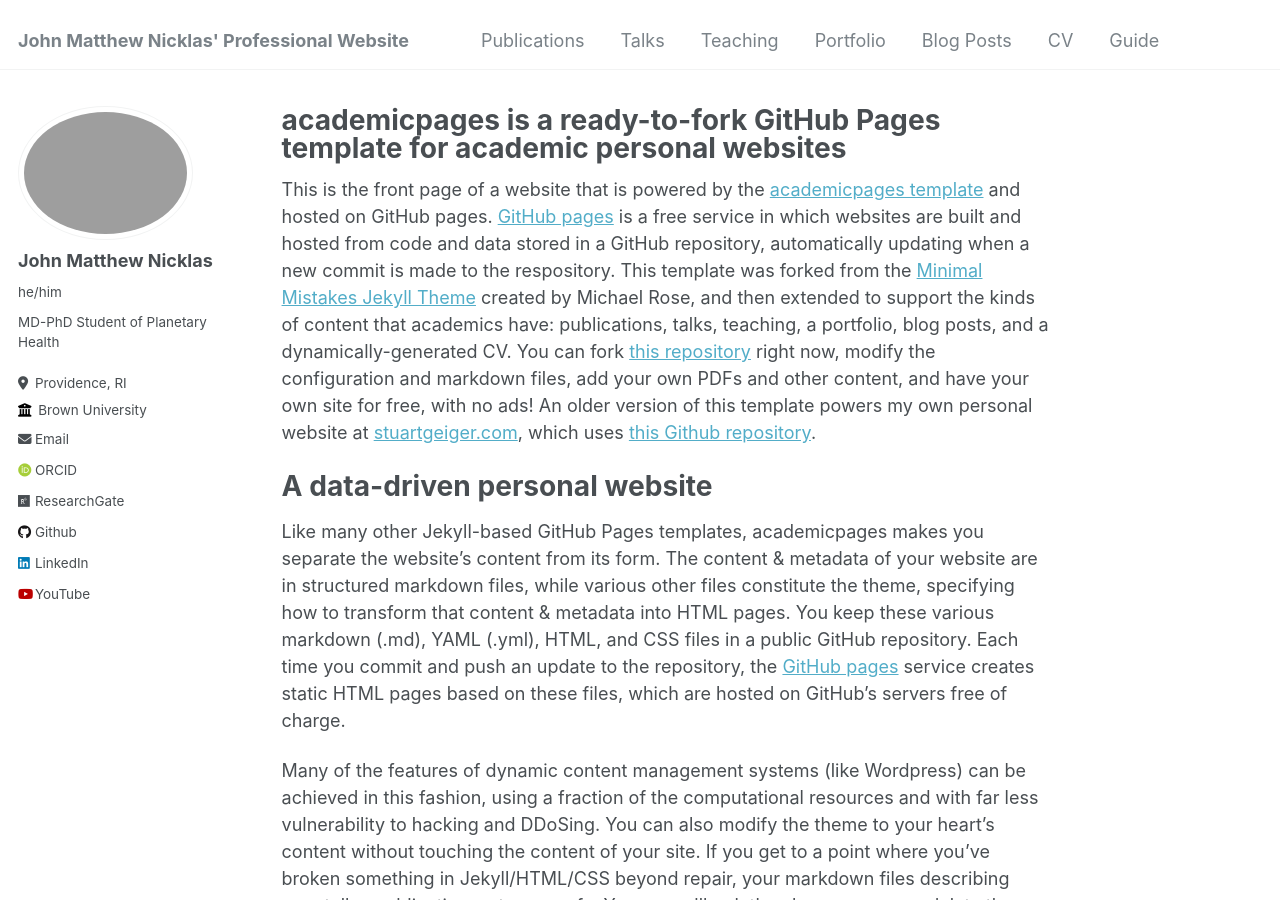
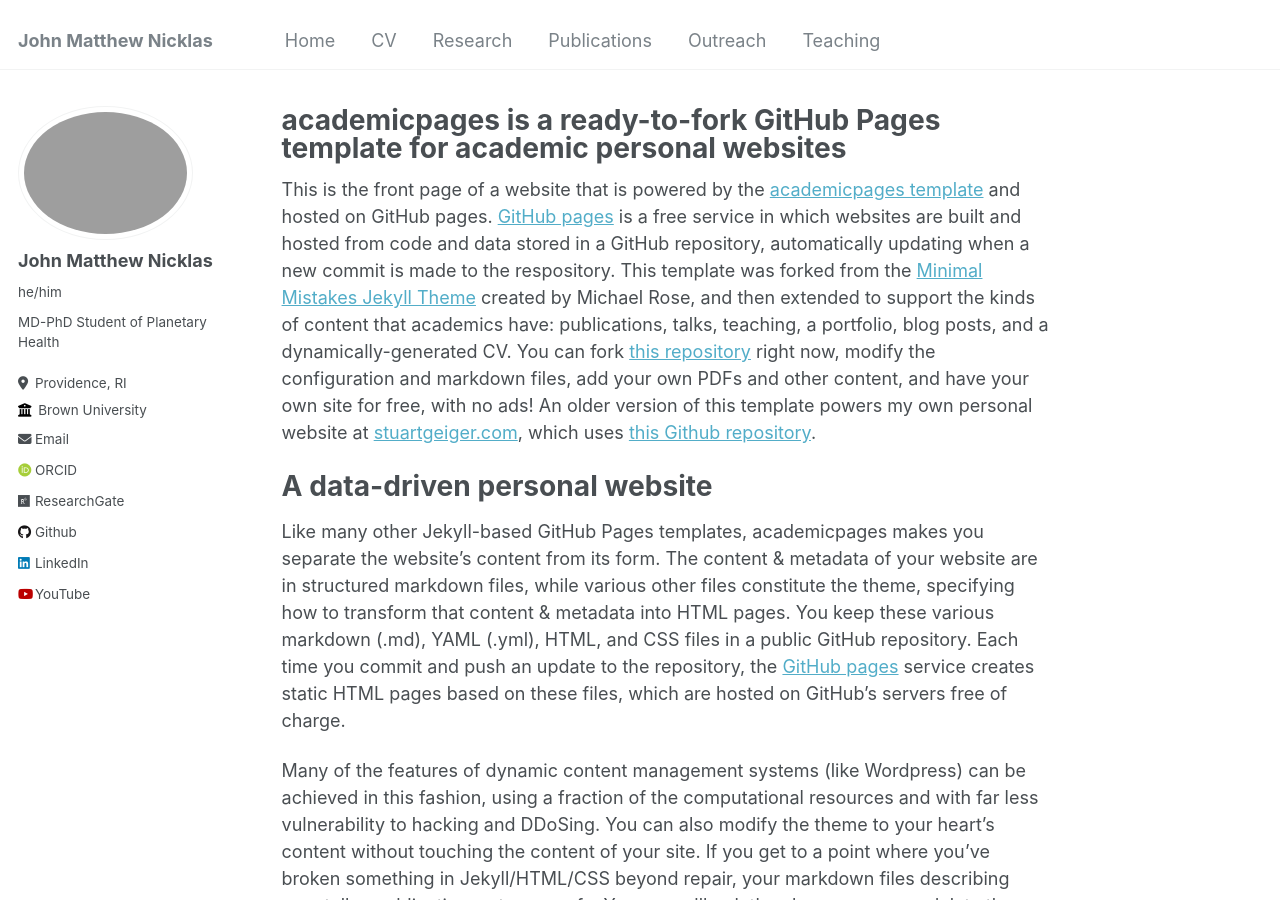
Before and after one commit to jnickla1/jnickla1.github.io, a Jekyll site: the page built from _pages/about.md, in a window 1280 px wide and 900 px high. Built offline with Jekyll 4.4.1, drawn with Linux system fonts in a browser that asks for light colours; some web fonts are replaced.

Commit message:
sitemap changes

```diff
--- a/_config.yml
+++ b/_config.yml
@@ -8,13 +8,13 @@
 
 # Basic Site Settings
 locale                   : "en-US"
-title                    : "John Matthew Nicklas' Professional Website"
+title                    : "John Matthew Nicklas"
 title_separator          : "-"
 name                     : &name "John Matthew Nicklas"
 description              : #&description "personal description"
 url                      : https://jnickla1.github.io # the base hostname & protocol for your site e.g. "https://mmistakes.github.io"
 baseurl                  : "" # the subpath of your site, e.g. "/blog"
-repository               : "academicpages/academicpages.github.io"
+repository               : "jnickla1/jnickla1.github.io"
 
 # Site Author - The following control what appear as part of the author content on the side bar.
 #               If a field is blank the icon and link will not appear, otherwise it will be shown.
--- a/_data/navigation.yml
+++ b/_data/navigation.yml
@@ -1,22 +1,19 @@
 # main links links
 main:
-  - title: "Publications"
-    url: /publications/
-
-  - title: "Talks"
-    url: /talks/
-
-  - title: "Teaching"
-    url: /teaching/
-
-  - title: "Portfolio"
-    url: /portfolio/
-
-  - title: "Blog Posts"
-    url: /year-archive/
+  - title: "Home"
+    url: /
 
   - title: "CV"
     url: /cv/
 
-  - title: "Guide"
-    url: /markdown/
+  - title: "Research"
+    url: /research/
+
+  - title: "Publications"
+    url: /publications/
+
+  - title: "Outreach"
+    url: /outreach/
+
+  - title: "Teaching"
+    url: /teaching/
```
Also changed, not shown: 1 other file.
